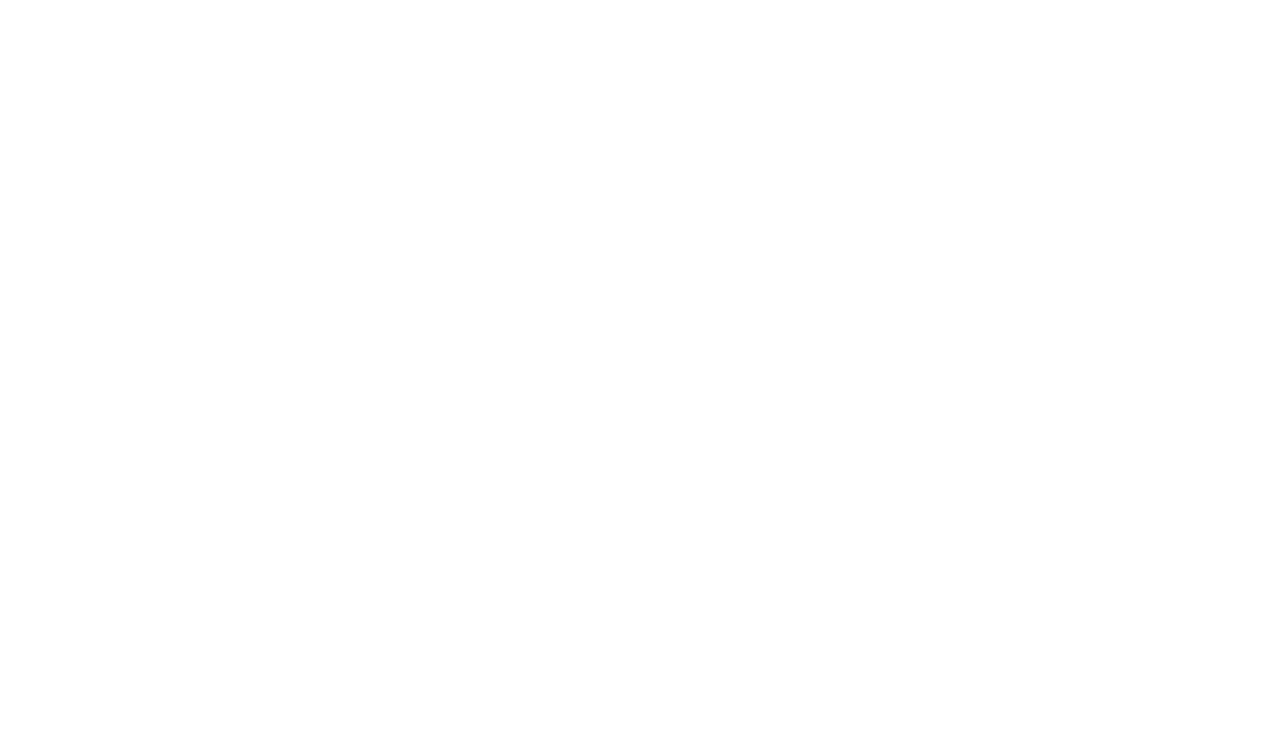
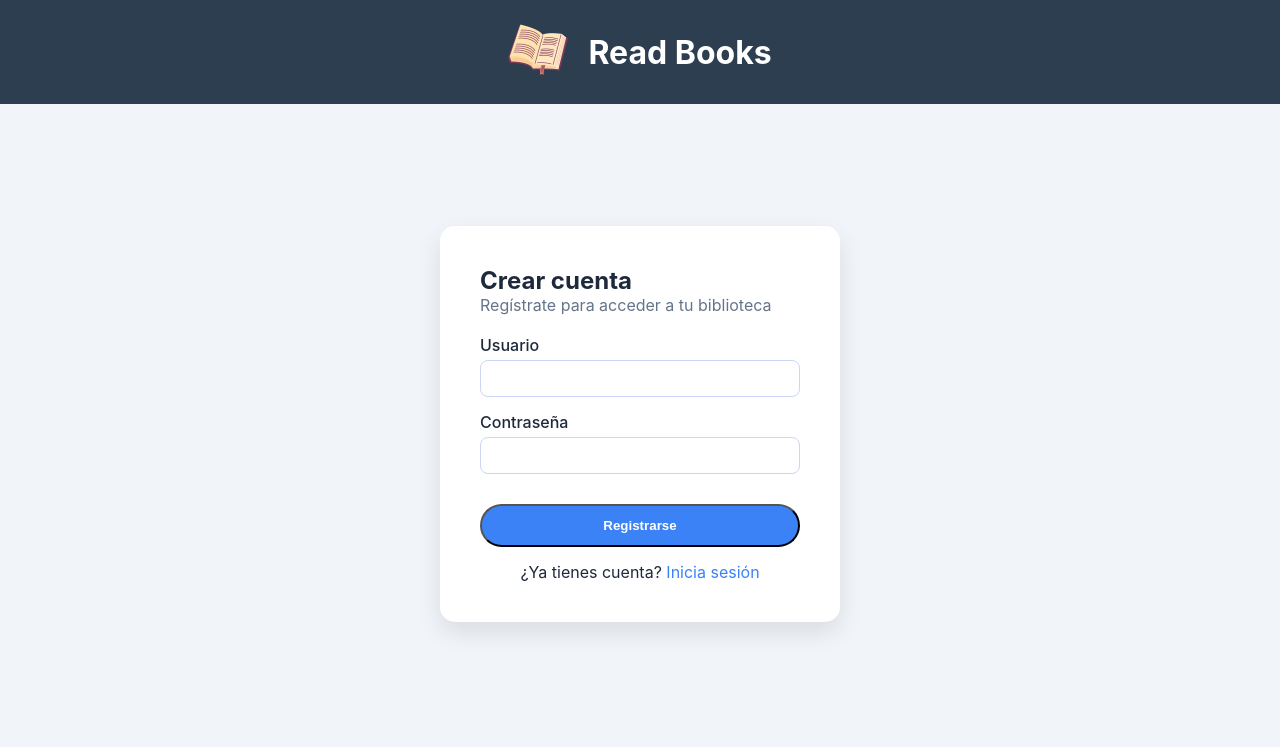
Before and after one commit to Sromerop0610/Despliegue-de-aplicaci-n-web-con-Docker, a plain HTML site: page frontend/register.html in a window 1280 px wide. Drawn offline with Linux system fonts and the light colour scheme.

Commit message:
Creado register.html y actualizado el resto de páginas

```diff
--- a/frontend/register.html
+++ b/frontend/register.html
@@ -0,0 +1,60 @@
+<!DOCTYPE html>
+<html lang="es">
+<head>
+    <meta charset="UTF-8">
+    <meta name="viewport" content="width=device-width, initial-scale=1.0">
+    <meta name="description" content="Registro en Read Books">
+    <meta name="author" content="Sara Romero">
+    <link rel="stylesheet" href="assets/css/style.css">
+    <title>Registro | Read Books</title>
+</head>
+
+<body>
+
+<header class="cabecera">
+    <div class="header_container">
+        <a href="index.html">
+            <img class="logo_imagen" src="assets/images/logo.png" alt="Logo de la web">
+        </a>
+        <h1>Read Books</h1>
+    </div>
+</header>
+
+<main class="login_container">
+
+    <section class="login_card">
+
+        <h2>Crear cuenta</h2>
+        <p class="login_subtexto">Regístrate para acceder a tu biblioteca</p>
+
+        <form id="registerForm" class="login_form">
+
+            <div class="input_group">
+                <label for="usuario">Usuario</label>
+                <input type="text" id="usuario" name="usuario" required>
+            </div>
+
+            <div class="input_group">
+                <label for="password">Contraseña</label>
+                <input type="password" id="password" name="password" required>
+            </div>
+
+            <button type="submit" class="boton secundario login_btn">
+                Registrarse
+            </button>
+
+        </form>
+
+        <p class="registro">
+            ¿Ya tienes cuenta?
+            <a href="login.html">Inicia sesión</a>
+        </p>
+
+    </section>
+
+</main>
+
+<script src="assets/js/register.js"></script>
+
+</body>
+</html>
```
Also changed, not shown: frontend/index.html (+2 -6 lines), frontend/login.html (+1 -1 lines).
